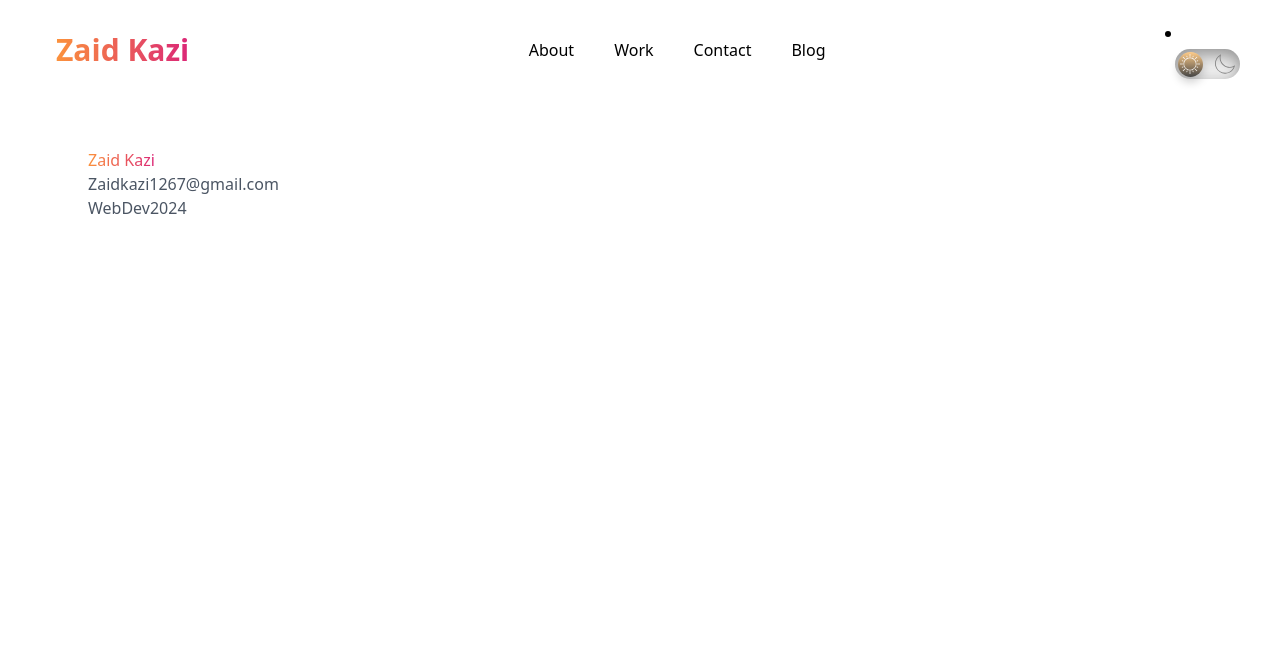
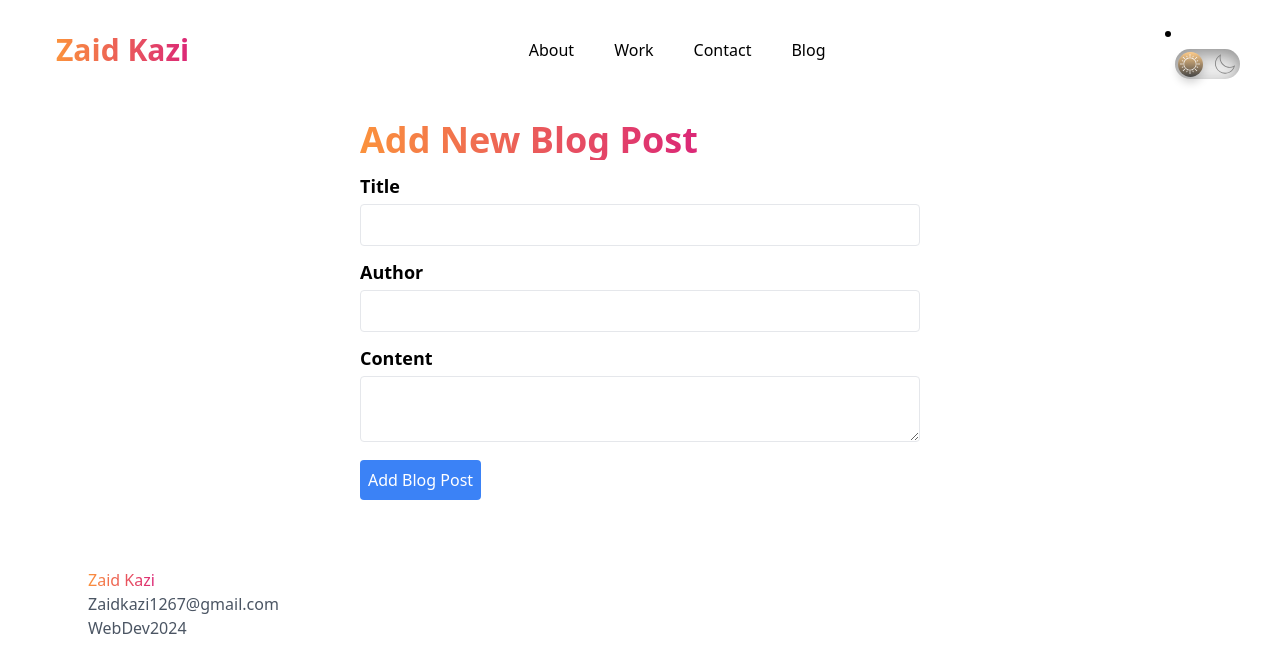
Before and after one commit to zaid187/Zaid-Portfolio, a React (Vite) app: page /add-blog in a window 1280 px wide. Shown: the top 672 px of the page. Built offline with nearby package versions, Linux system fonts and the light colour scheme.

Commit message:
added new components

```diff
--- a/src/App.jsx
+++ b/src/App.jsx
@@ -9,6 +9,8 @@ import Skills from "./components/Skills";
 import Work from "./components/Work";
 import Blog from "./components/Blog";
 import BlogPost from "./components/BlogPost";
+import BlogList from "./components/BlogList";
+import AddBlogPost from "./components/AddBlogPost";
 
 function App() {
   return (
@@ -23,6 +25,8 @@ function App() {
           <Route path="/contact" element={<Contact />} />
           <Route path="/blog" element={<Blog />} />
           <Route path="/blog/:id" element={<BlogPost />} />
+          <Route path="/bloglist" element={<BlogList />} />
+          <Route path="/add-blog" element={<AddBlogPost />} />
         </Routes>
         <Footer />
       </div>
--- /dev/null
+++ b/src/components/AddBlogPost.jsx
@@ -0,0 +1,66 @@
+// src/components/AddBlogPost.jsx
+import React, { useState } from 'react';
+import axios from 'axios';
+
+const AddBlogPost = () => {
+    const [title, setTitle] = useState('');
+    const [author, setAuthor] = useState('');
+    const [content, setContent] = useState('');
+    const [message, setMessage] = useState('');
+
+    const handleSubmit = async (e) => {
+        e.preventDefault();
+
+        try {
+            const response = await axios.post('http://localhost:5000/api/blog', { title, author, content });
+            setMessage('Blog post added successfully!');
+            setTitle('');
+            setAuthor('');
+            setContent('');
+        } catch (error) {
+            console.error('There was an error adding the blog post!', error);
+            setMessage('Failed to add blog post.');
+        }
+    };
+
+    return (
+        <div className="max-w-[600px] mx-auto p-5">
+            <h2 className="text-4xl mb-3 font-bold primary-color">Add New Blog Post</h2>
+            {message && <p>{message}</p>}
+            <form onSubmit={handleSubmit}>
+                <div className="mb-3">
+                    <label className="block text-lg font-bold mb-1">Title</label>
+                    <input
+                        type="text"
+                        value={title}
+                        onChange={(e) => setTitle(e.target.value)}
+                        className="w-full p-2 border rounded"
+                        required
+                    />
+                </div>
+                <div className="mb-3">
+                    <label className="block text-lg font-bold mb-1">Author</label>
+                    <input
+                        type="text"
+                        value={author}
+                        onChange={(e) => setAuthor(e.target.value)}
+                        className="w-full p-2 border rounded"
+                        required
+                    />
+                </div>
+                <div className="mb-3">
+                    <label className="block text-lg font-bold mb-1">Content</label>
+                    <textarea
+                        value={content}
+                        onChange={(e) => setContent(e.target.value)}
+                        className="w-full p-2 border rounded"
+                        required
+                    ></textarea>
+                </div>
+                <button type="submit" className="bg-blue-500 text-white p-2 rounded">Add Blog Post</button>
+            </form>
+        </div>
+    );
+};
+
+export default AddBlogPost;
```
